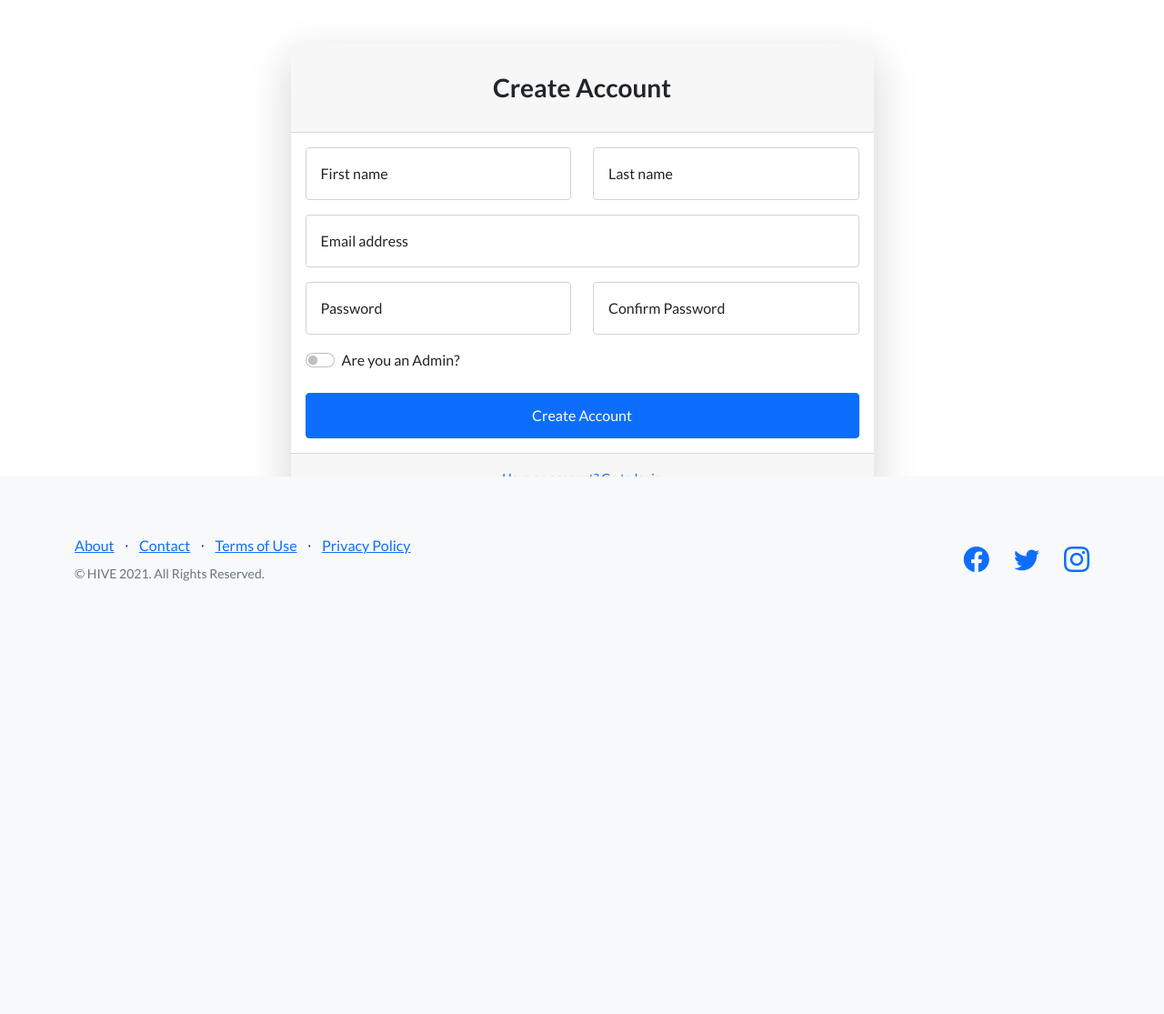
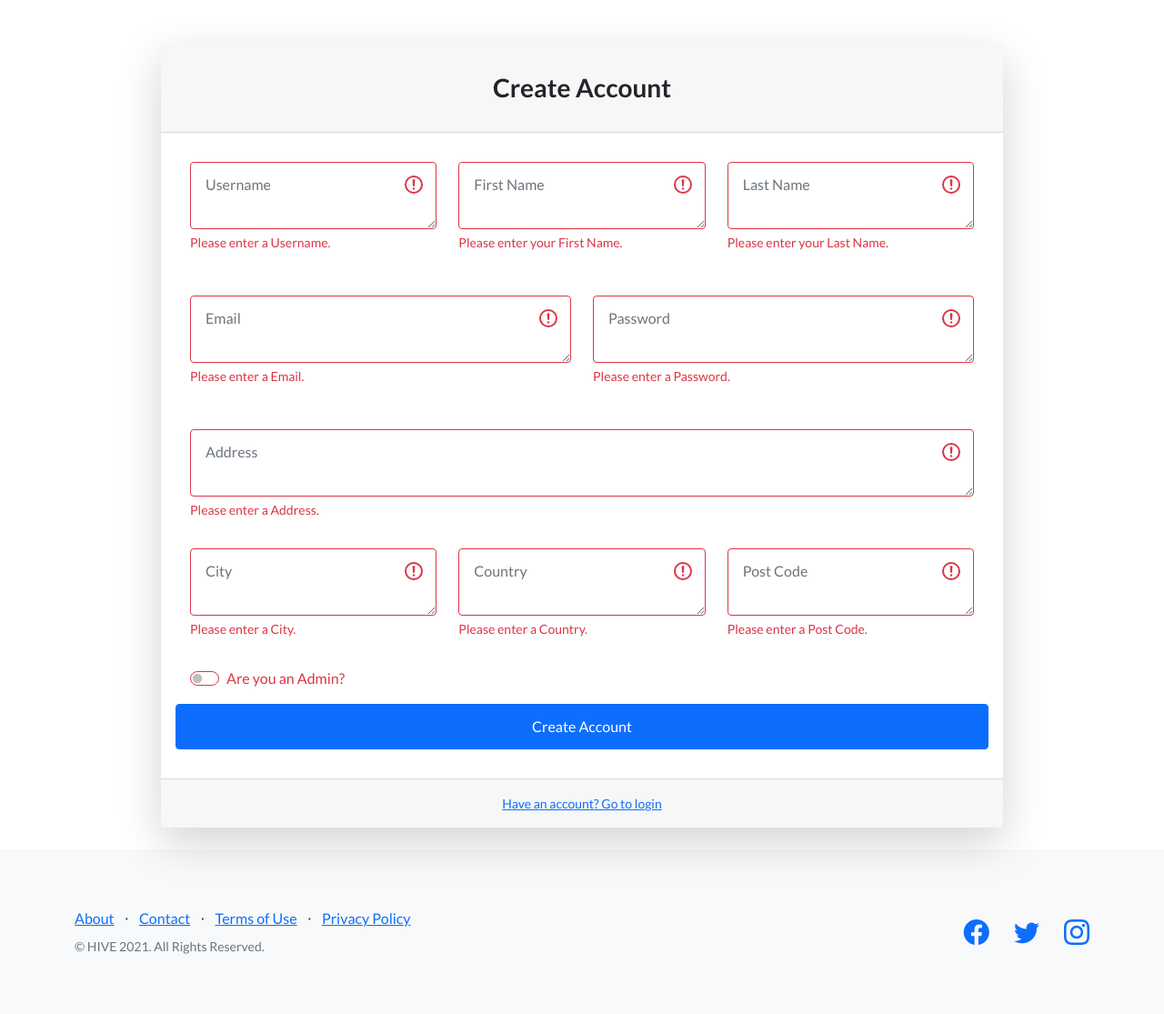
Before and after one commit to devgithubs/HIVE, a Flask app: page /register in a window 1280 px wide. Shown: the part 95-1210 px from the top of the page at 91% size. Before the commit the page ends 734 px from the top, so only its background shows below. Run offline with Flask 2, Linux system fonts and the light colour scheme; some libraries are stand-ins or nearby versions.

Commit message:
Reformat registration page

```diff
--- a/templates/register.html
+++ b/templates/register.html
@@ -33,53 +33,86 @@
             <main>
                 <div class="container">
                     <div class="row justify-content-center">
-                        <div class="col-lg-7">
-                            <div class="card shadow-lg border-0 rounded-lg mt-5">
+                        <div class="col-lg-10">
+                            <div class="card shadow-lg border-0 rounded-lg mt-5 mb-4">
                                 <div class="card-header"><h3 class="text-center font-weight-light my-4">Create Account</h3></div>
                                 <div class="card-body">
-                                    <form method="POST" action="{{ url_for('register') }}">
-                                        <div class="row mb-3">
+                                    <form method="POST" action="{{ url_for('register') }}" class="was-validated mb-3" novalidate>
+                                        <div class="row mb-3 p-3">
+                                            <div class="col-md-4">
+                                                <textarea class="form-control is-invalid" id="uname" placeholder="Username" name="uname" minlength="5"
+                                                    maxlength="15" pattern="^[a-zA-Z0-9]{5,15}$" required></textarea>
+                                                <div class="invalid-feedback">
+                                                    Please enter a Username.
+                                                </div>
+                                            </div>
+                                            <div class="col-md-4">
+                                                <textarea class="form-control is-invalid" id="inputFirstName" placeholder="First Name" name="inputFirstName"
+                                                    minlength="5" maxlength="15" pattern="^[a-zA-Z0-9]{5,15}$" required></textarea>
+                                                <div class="invalid-feedback">
+                                                    Please enter your First Name.
+                                                </div>
+                                            </div>
+                                            <div class="col-md-4">
+                                                <textarea class="form-control is-invalid" id="inputLastName" minlength="5" maxlength="15"
+                                                    pattern="^[a-zA-Z0-9]{5,15}$" name="inputLastName" placeholder="Last Name" required></textarea>
+                                                <div class="invalid-feedback">
+                                                    Please enter your Last Name.
+                                                </div>
+                                            </div>
+                                        </div>
+                                        <div class="row mb-3 p-3">
                                             <div class="col-md-6">
-                                                <div class="form-floating mb-3 mb-md-0">
-                                                    <input class="form-control" id="inputFirstName" name="inputFirstName" type="text" minlength="5"
-                                                    maxlength="15" pattern="^[a-zA-Z0-9]{5,15}$" placeholder="Enter your first name" required/>
-                                                    <label for="inputFirstName">First name</label>
+                                                <textarea class="form-control is-invalid" id="inputEmail" minlength="5" maxlength="30"
+                                                    pattern="^[a-zA-Z0-9]{5,15}$" name="inputEmail" placeholder="Email" type="email" required></textarea>
+                                                <div class="invalid-feedback">
+                                                    Please enter a Email.
                                                 </div>
                                             </div>
                                             <div class="col-md-6">
-                                                <div class="form-floating">
-                                                    <input class="form-control" id="inputLastName" name="inputLastName" type="text" minlength="5"
-                                                    maxlength="15" pattern="^[a-zA-Z0-9]{5,15}$" placeholder="Enter your last name" required/>
-                                                    <label for="inputLastName">Last name</label>
+                                                <textarea class="form-control is-invalid" id="inputPassword" minlength="5" maxlength="15"
+                                                    pattern="^[a-zA-Z0-9]{5,15}$" name="inputPassword" placeholder="Password" type="password"
+                                                    required></textarea>
+                                                <div class="invalid-feedback">
+                                                    Please enter a Password.
                                                 </div>
                                             </div>
                                         </div>
-                                        <div class="form-floating mb-3">
-                                            <input class="form-control" id="inputEmail" name="inputEmail" type="email" minlength="5"
-                                            maxlength="30" placeholder="name@example.com" required/>
-                                            <label for="inputEmail">Email address</label>
+                                        <div class="col-md-12 p-3">
+                                            <textarea class="form-control is-invalid" id="inputAddress" minlength="5" maxlength="30"
+                                                pattern="^[a-zA-Z0-9]{5,15}$" name="inputAddress" placeholder="Address" required></textarea>
+                                            <div class="invalid-feedback">
+                                                Please enter a Address.
+                                            </div>
                                         </div>
-                                        <div class="row mb-3">
-                                            <div class="col-md-6">
-                                                <div class="form-floating mb-3 mb-md-0">
-                                                    <input class="form-control" id="inputPassword" name="inputPassword" type="password" minlength="5"
-                                                    maxlength="15" pattern="^[a-zA-Z0-9]{5,15}$" placeholder="Create a password" required/>
-                                                    <label for="inputPassword">Password</label>
+                                        <div class="row mb-3 p-3">
+                                            <div class="col-md-4">
+                                                <textarea class="form-control is-invalid" id="inputCity" minlength="5" maxlength="15"
+                                                    pattern="^[a-zA-Z0-9]{5,15}$" name="inputCity" placeholder="City" required></textarea>
+                                                <div class="invalid-feedback">
+                                                    Please enter a City.
                                                 </div>
                                             </div>
-                                            <div class="col-md-6">
-                                                <div class="form-floating mb-3 mb-md-0">
-                                                    <input class="form-control" id="inputPasswordConfirm" name="inputPasswordConfirm" type="password" minlength="5"
-                                                    maxlength="15" pattern="^[a-zA-Z0-9]{5,15}$" placeholder="Confirm password" required/>
-                                                    <label for="inputPasswordConfirm">Confirm Password</label>
+                                            <div class="col-md-4">
+                                                <textarea class="form-control is-invalid" id="inputCountry" minlength="5" maxlength="15"
+                                                    pattern="^[a-zA-Z0-9]{5,15}$" name="inputCountry" placeholder="Country" required></textarea>
+                                                <div class="invalid-feedback">
+                                                    Please enter a Country.
+                                                </div>
+                                            </div>
+                                            <div class="col-md-4">
+                                                <textarea class="form-control is-invalid" id="postCode" minlength="5" maxlength="15"
+                                                    pattern="^[a-zA-Z0-9]{5,15}$" name="postCode" placeholder="Post Code" required></textarea>
+                                                <div class="invalid-feedback">
+                                                    Please enter a Post Code.
                                                 </div>
                                             </div>
                                         </div>
-                                        <div class="form-check form-switch">
+                                        <div class="form-check form-switch m-3">
                                             <input class="form-check-input" type="checkbox" id="is_admin" name="is_admin" required>
                                             <label class="form-check-label" for="is_admin">Are you an Admin?</label>
                                         </div>
-                                        <div class="mt-4 mb-0">
+                                        <div class="col-md-12 mt-2">
                                             <div class="d-grid"><button class="btn btn-primary btn-block" type="submit">Create Account</button></div>
                                         </div>
                                     </form>
@@ -93,7 +126,7 @@
                 </div>
             </main>
         </div>
-        <footer class="footer fixed-bottom bg-light">
+        <footer class="footer bottom bg-light">
             <div class="container">
                 <div class="row">
                     <div class="col-lg-6 h-100 text-center text-lg-start my-auto">
```
